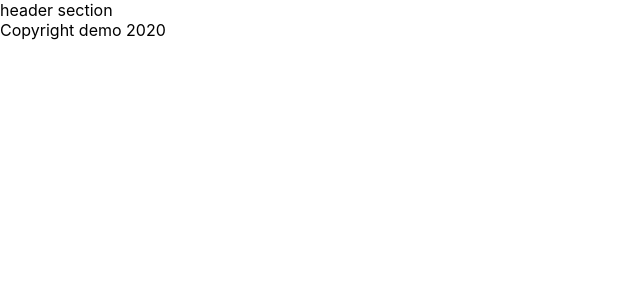
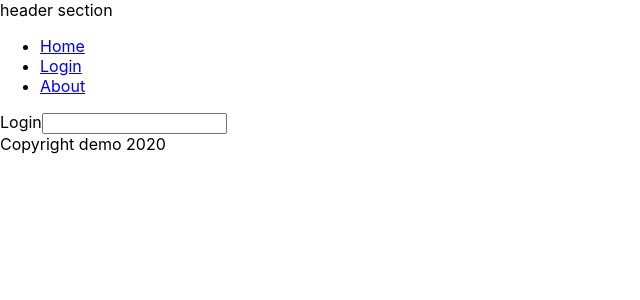
Before and after one commit to appcoreopc/Thermo.Web, a React (Create React App) app in the folder src/Thermo.Web.Ux/thermoweb/: page /securedzoned in a window 1280 px wide. Shown: the top 300 px of the page, without its empty margins (0-640 px from the left). Built offline with nearby package versions, Linux system fonts and the light colour scheme.

Commit message:
added secure components

```diff
--- a/src/Thermo.Web.Ux/thermoweb/package.json
+++ b/src/Thermo.Web.Ux/thermoweb/package.json
@@ -10,6 +10,7 @@
     "@types/node": "^12.12.47",
     "@types/react": "^16.9.41",
     "@types/react-dom": "^16.9.8",
+    "@types/react-router-dom": "^5.1.5",
     "react": "^16.13.1",
     "react-dom": "^16.13.1",
     "react-router": "^5.2.0",
--- a/src/Thermo.Web.Ux/thermoweb/src/App.tsx
+++ b/src/Thermo.Web.Ux/thermoweb/src/App.tsx
@@ -1,12 +1,12 @@
 import React from 'react';
 import './App.css';
-import { Header } from './components/headers/header';
-import { Footer } from './components/footers/footer';
+
+import { Home } from './pages/home/home';
 
 const App = () => (
   <div>
-    <Header></Header>
-    <Footer companyinfo="demo" year="2020"></Footer>
+
+    <Home></Home>
  </div>
 );
 
--- a/src/Thermo.Web.Ux/thermoweb/src/components/headers/header.tsx
+++ b/src/Thermo.Web.Ux/thermoweb/src/components/headers/header.tsx
@@ -1,7 +1,55 @@
 import React from 'react';
+import {
+    BrowserRouter as Router,
+    Switch,
+    Route,
+    Link
+} from "react-router-dom";
+
+import { SecuredRoute } from '../secureRoute/securedRoute';
+import { LoginComponent } from '../../components/login/logincomponent';
 
 export const Header = () => (
-  <div>
-      header section
-  </div>
+    <div>
+        header section
+
+        <Router>
+            <div>
+                <ul>
+                    <li> <Link to="/">Home</Link> </li>
+                    <li> <Link to="/securedzoned">Login</Link> </li>
+                    <li> <Link to="/about">About</Link> </li>
+                 </ul>
+            </div>
+            <div>
+                <Switch>
+                    <Route exact path="/">
+                    </Route>
+                    <Route path="/about">
+                        <About />
+                    </Route>
+                    <SecuredRoute path="/securedzoned">
+                        <LoginComponent />
+                    </SecuredRoute>
+                </Switch>
+            </div>
+        </Router>
+    </div>
 );
+
+
+function Home() {
+    return (
+        <div>
+            <h2>Home</h2>
+        </div>
+    );
+}
+
+function About() {
+    return (
+        <div>
+            <h2>About</h2>
+        </div>
+    );
+}
--- /dev/null
+++ b/src/Thermo.Web.Ux/thermoweb/src/components/login/logincomponent.tsx
@@ -0,0 +1,25 @@
+import React from 'react';
+import {
+    BrowserRouter as Router,
+    Switch,
+    Route,
+    Link,
+    Redirect,
+    useHistory,
+    useLocation
+} from "react-router-dom";
+
+export function LoginComponent() {
+
+    let history = useHistory();
+    let location = useLocation();
+
+    return (
+        <div>
+            <div>
+                <label>Login</label>
+                <input type="text" />
+            </div>
+        </div>
+    )
+};
--- /dev/null
+++ b/src/Thermo.Web.Ux/thermoweb/src/components/secureRoute/securedRoute.tsx
@@ -0,0 +1,26 @@
+import React from "react";
+import {
+  BrowserRouter as Router,
+  Route,
+  Redirect
+} from "react-router-dom";
+
+export function SecuredRoute({ children, path }: { children:any, path:string }) {
+    return (
+      <Route
+        path={path}
+        render={({ location }) =>
+          true ? (
+            children
+          ) : (
+            <Redirect
+              to={{
+                pathname: "/login",
+                state: { from: location }
+              }}
+            />
+          )
+        }
+      />
+    );
+  }
--- /dev/null
+++ b/src/Thermo.Web.Ux/thermoweb/src/pages/home/home.tsx
@@ -0,0 +1,10 @@
+import React from 'react';
+import { Header } from '../../components/headers/header';
+import { Footer } from '../../components/footers/footer';
+
+export const Home = () => (
+  <div>
+    <Header></Header>
+    <Footer companyinfo="demo" year="2020"></Footer>
+ </div>
+);
```
